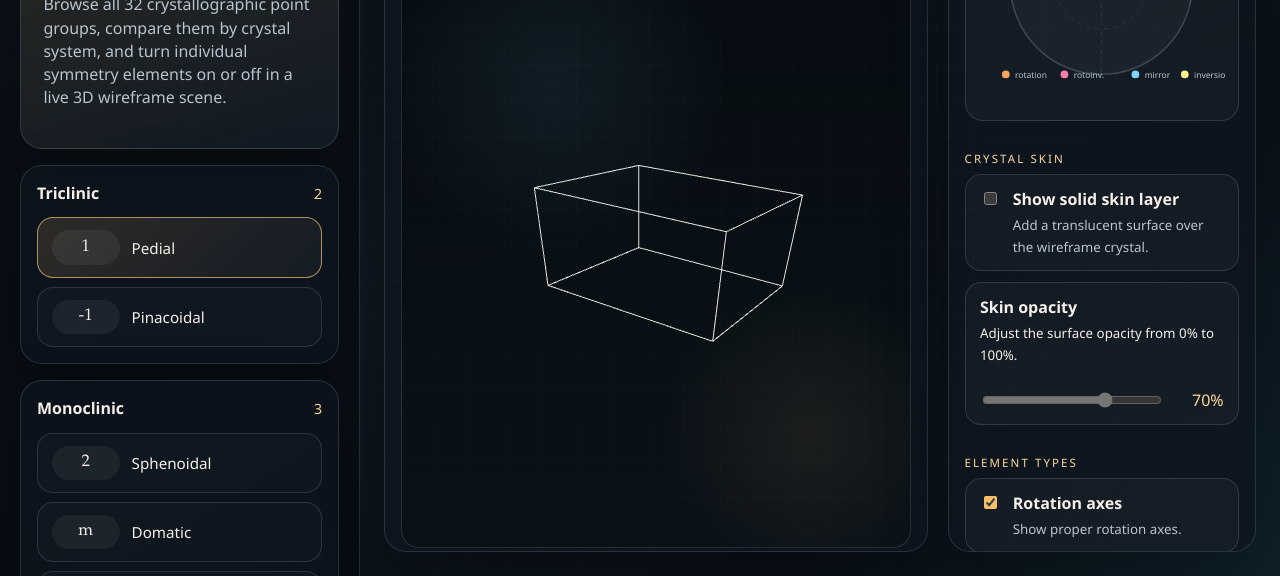
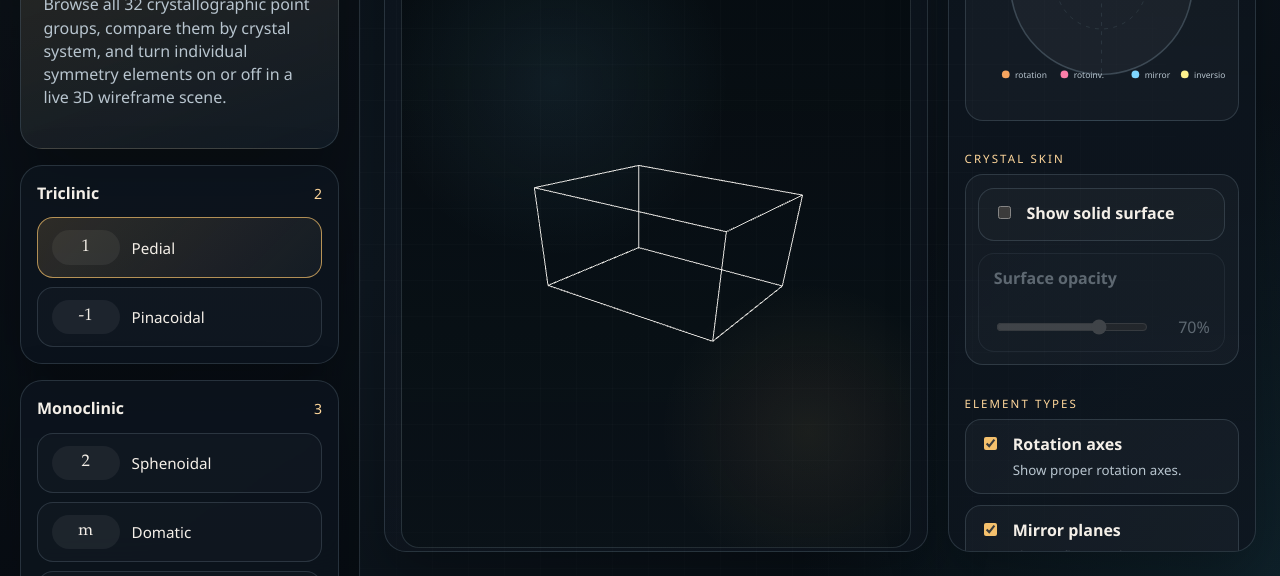
Before and after one commit to ZacharyKlein/crystal-explorer, a website built with Vite: page index.html in a window 1280 px wide. Shown: the part 224-800 px from the top of the page. Built offline with nearby package versions, Linux system fonts and the light colour scheme.

Commit message:
Refine crystal skin controls

```diff
--- a/src/main.ts
+++ b/src/main.ts
@@ -77,17 +77,16 @@ app.innerHTML = `
           </div>
           <div class="control-block">
             <p class="eyebrow">Crystal Skin</p>
-            <label class="toggle-row">
+            <div id="skin-control" class="skin-control">
+              <label class="toggle-row skin-toggle-row">
                 <input type="checkbox" id="skin-toggle" ${state.skinEnabled ? "checked" : ""} />
                 <span>
-                <strong>Show solid skin layer</strong>
-                <small>Add a translucent surface over the wireframe crystal.</small>
+                  <strong>Show solid surface</strong>
                 </span>
               </label>
-            <label class="slider-row" for="skin-opacity">
+              <label class="slider-row skin-slider-row" for="skin-opacity">
                 <span>
-                <strong>Skin opacity</strong>
-                <small>Adjust the surface opacity from 0% to 100%.</small>
+                  <strong>Surface opacity</strong>
                 </span>
                 <div class="slider-inputs">
                   <input
@@ -101,6 +100,7 @@ app.innerHTML = `
                   <output id="skin-opacity-value">${state.skinOpacityPercent}%</output>
                 </div>
               </label>
+            </div>
           </div>
           <div class="control-block">
             <p class="eyebrow">Element Types</p>
@@ -123,6 +123,7 @@ const classSubtitle = document.querySelector<HTMLParagraphElement>("#class-subti
 const classDescription = document.querySelector<HTMLParagraphElement>("#class-description");
 const typeToggles = document.querySelector<HTMLDivElement>("#type-toggles");
 const elementToggles = document.querySelector<HTMLDivElement>("#element-toggles");
+const skinControl = document.querySelector<HTMLDivElement>("#skin-control");
 const skinToggle = document.querySelector<HTMLInputElement>("#skin-toggle");
 const skinOpacity = document.querySelector<HTMLInputElement>("#skin-opacity");
 const skinOpacityValue = document.querySelector<HTMLOutputElement>("#skin-opacity-value");
@@ -136,6 +137,7 @@ if (
   !classDescription ||
   !typeToggles ||
   !elementToggles ||
+  !skinControl ||
   !skinToggle ||
   !skinOpacity ||
   !skinOpacityValue ||
@@ -233,6 +235,7 @@ const renderSelectedClass = () => {
   skinOpacity.value = String(state.skinOpacityPercent);
   skinOpacityValue.value = `${state.skinOpacityPercent}%`;
   skinOpacity.disabled = !state.skinEnabled;
+  skinControl.classList.toggle("is-disabled", !state.skinEnabled);
 
   viewer.setCrystal(
     crystalClass,
--- a/src/styles.css
+++ b/src/styles.css
@@ -289,6 +289,15 @@ input {
   height: auto;
 }
 
+.skin-control {
+  display: grid;
+  gap: 0.75rem;
+  padding: 0.8rem;
+  border-radius: 18px;
+  border: 1px solid var(--line);
+  background: rgba(255, 255, 255, 0.03);
+}
+
 .toggle-row,
 .slider-row {
   display: grid;
@@ -301,9 +310,13 @@ input {
   background: rgba(255, 255, 255, 0.03);
 }
 
+.skin-toggle-row,
+.skin-slider-row {
+  background: rgba(255, 255, 255, 0.02);
+}
+
 .slider-row {
   grid-template-columns: 1fr;
-  margin-top: 0.7rem;
 }
 
 .toggle-row strong,
@@ -337,6 +350,24 @@ input {
   text-align: right;
   color: var(--accent-strong);
   font-variant-numeric: tabular-nums;
+}
+
+.skin-control.is-disabled .skin-slider-row {
+  opacity: 0.45;
+}
+
+.skin-control.is-disabled .slider-inputs output,
+.skin-control.is-disabled .skin-slider-row strong,
+.skin-control.is-disabled .skin-slider-row small {
+  color: var(--muted);
+}
+
+.skin-control.is-disabled .slider-inputs {
+  pointer-events: none;
+}
+
+.skin-control input:disabled {
+  cursor: not-allowed;
 }
 
 .empty-state {
```
Lines whose indentation alone changed are shown as unchanged.
